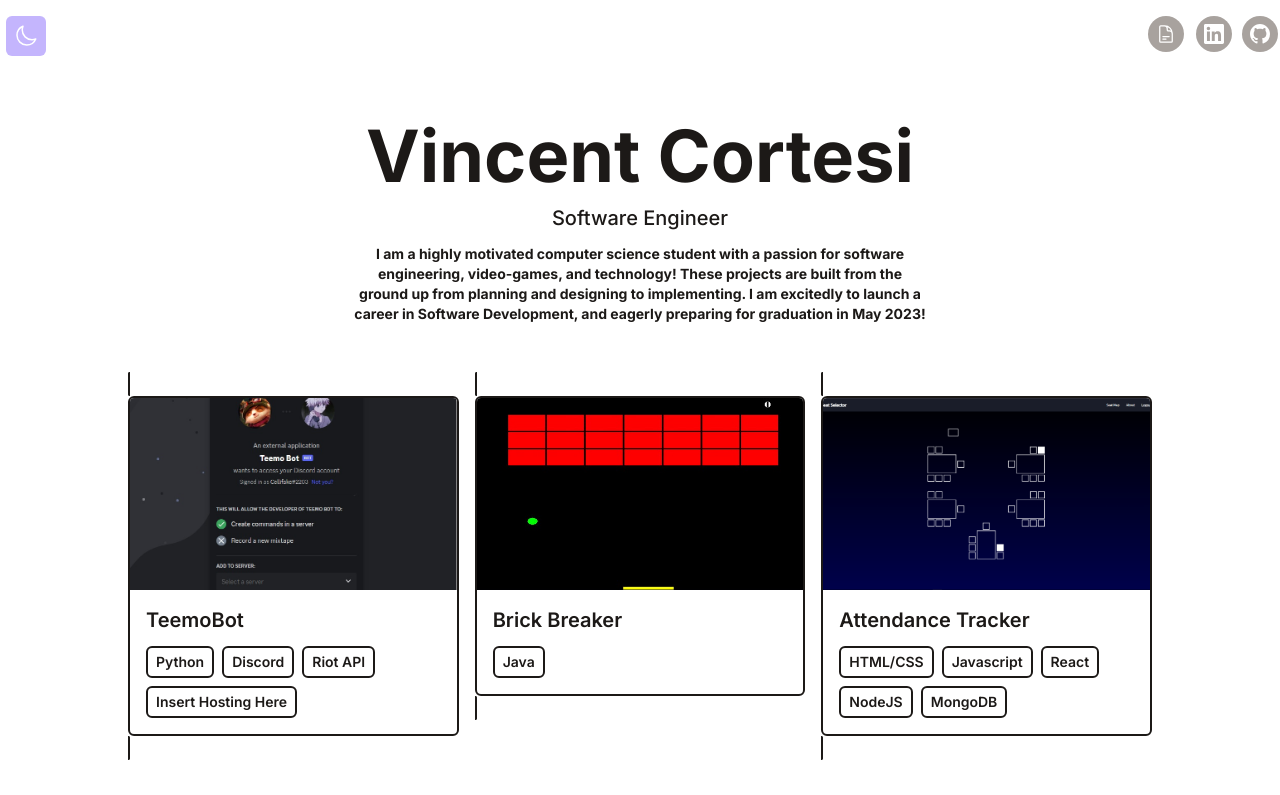
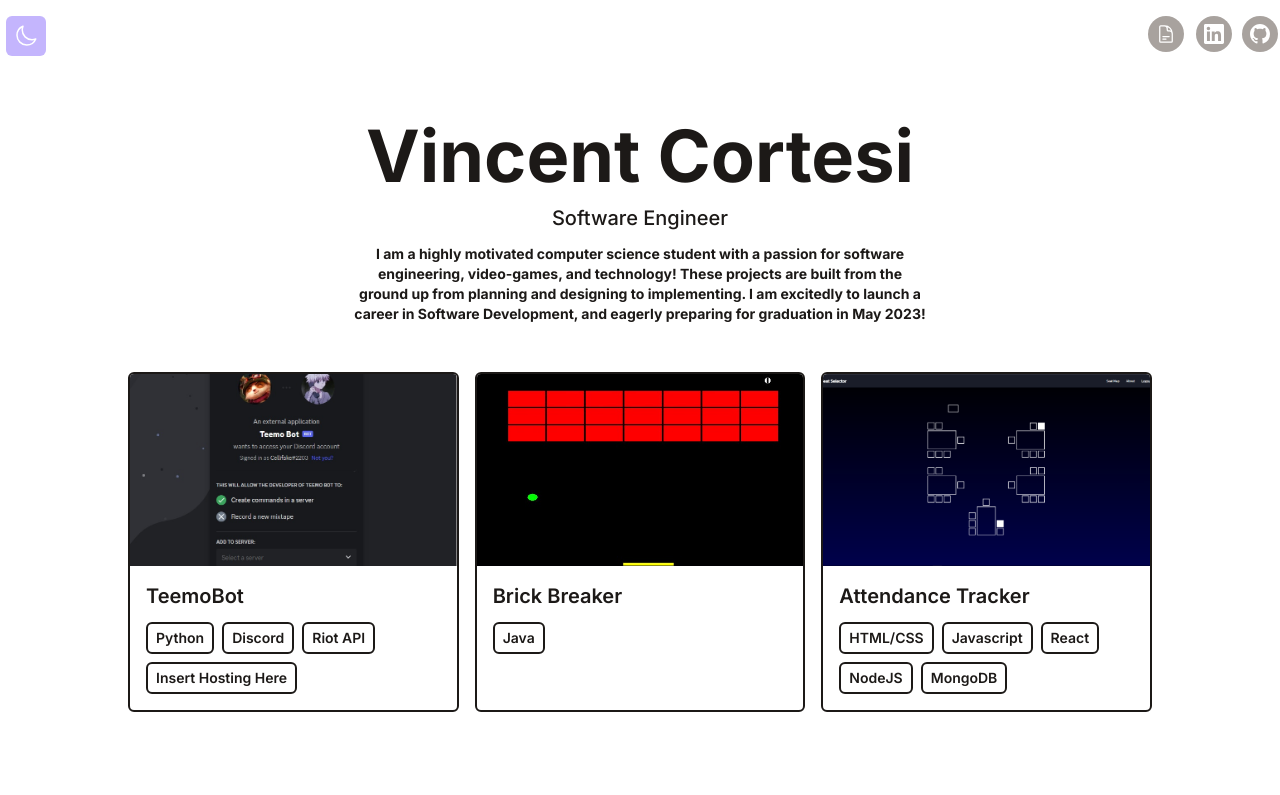
Before and after one commit to Vcortesi/my-portfolio, a React (Vite) app: page / in a window 1280 px wide. Shown: the top 795 px of the page. Built offline with nearby package versions, Linux system fonts and the light colour scheme.

Commit message:
removing animations from port items until I can fix link conflict

```diff
--- a/src/components/Portfolio.jsx
+++ b/src/components/Portfolio.jsx
@@ -1,55 +1,22 @@
 import React from 'react';
 import portfolio from '../data/portfolio';
 import PortfolioItem from './PortfolioItem';
-import { motion } from 'framer-motion';
-
-const containerVariants = {
-  hidden: { opacity: 0 },
-  visible: {
-    opacity: 1,
-    transition: {
-      delayChildren: 0.5,
-      staggerChildren: 0.2,
-    },
-  },
-};
-
-const itemVariants = {
-  hidden: { opacity: 0, y: 20 },
-  visible: { opacity: 1, y: 0 },
-};
-
-const clickEffect = {
-  scale: 0.85,
-  transition: { duration: 0.3 },
-};
 
 function Portfolio() {
    return (
-    <motion.div
-      className="flex flex-col md:flex-row items-center justify-center"
-      variants={containerVariants}
-      initial="hidden"
-      animate="visible"
-    >
-      <motion.div className="grid grid-cols-1 md:grid-cols-2 lg:grid-cols-3 gap-4">
-        {portfolio.map((project) => (
-          <motion.div
-            key={project.id}
-            variants={itemVariants}
-            whileTap={clickEffect}
-          >
+      <div className="flex flex-col md:flex-row items-center justify-center">
+         <div className="grid grid-cols-1 md:grid-cols-2 lg:grid-cols-3 gap-4">
+            {portfolio.map(project => (
                <PortfolioItem
                   imgUrl={project.imgUrl}
                   title={project.title}
                   stack={project.stack}
                   link={project.link}
                />
-          </motion.div>
             ))}
-      </motion.div>
-    </motion.div>
-  );
+         </div>
+      </div>
+   )
 }
 
 export default Portfolio;
--- a/src/components/PortfolioItem.jsx
+++ b/src/components/PortfolioItem.jsx
@@ -1,37 +1,30 @@
-import React from 'react'
+import React from 'react';
 
-function PortfolioItem({title, imgUrl, stack, link}) {
-    return(
+function PortfolioItem({ title, imgUrl, stack, link }) {
+   return (
         <a
             href={link}
             target="_blank"
             rel="noopener noreferrer"
             className="border-2 border-stone-900 dark:border-white rounded-md overflow-hidden"
         >
-            <div className="border-2 border-stone-900 dark:border-white
-            rounded-md overflow-hidden">
          <img
             src={imgUrl}
-                    alt = "portfolio"
-                    className ="w-full h-36 md:h-48 object-cover cursor-pointer"
+            alt="portfolio"
+            className="w-full h-36 md:h-48 object-cover cursor-pointer"
          />
          <div className="w-full p-4">
-                    <h3 className="text-lg md:text-xl mb-2
-                    md:mb-3 font-semibold dark:text-white">{title}</h3>
-                    <p className="flex flex-wrap gap-2 flex-row
-                    items-center justify-start text-xs
-                    md:text-sm dark:text-white">
+            <h3 className="text-lg md:text-xl dark:text-white mb-2 md:mb-3 font-semibold ">{title}</h3>
+            <p className="flex flex-wrap gap-2 flex-row items-center justify-start text-xs md:text-sm dark:text-white ">
                {stack.map(item => (
-                            <span className="inline-block px-2
-                            py-1 font-semibold border-2
-                            border-stone-900 dark:border-white rounded-md">
+                  <span className="inline-block px-2 py-1 font-semibold border-2 border-stone-900 dark:border-white rounded-md">
                      {item}
                   </span>
                ))}
             </p>
          </div>
-            </div>
       </a>
    )
 }
+
 export default PortfolioItem;
```
Lines whose indentation alone changed are shown as unchanged.
